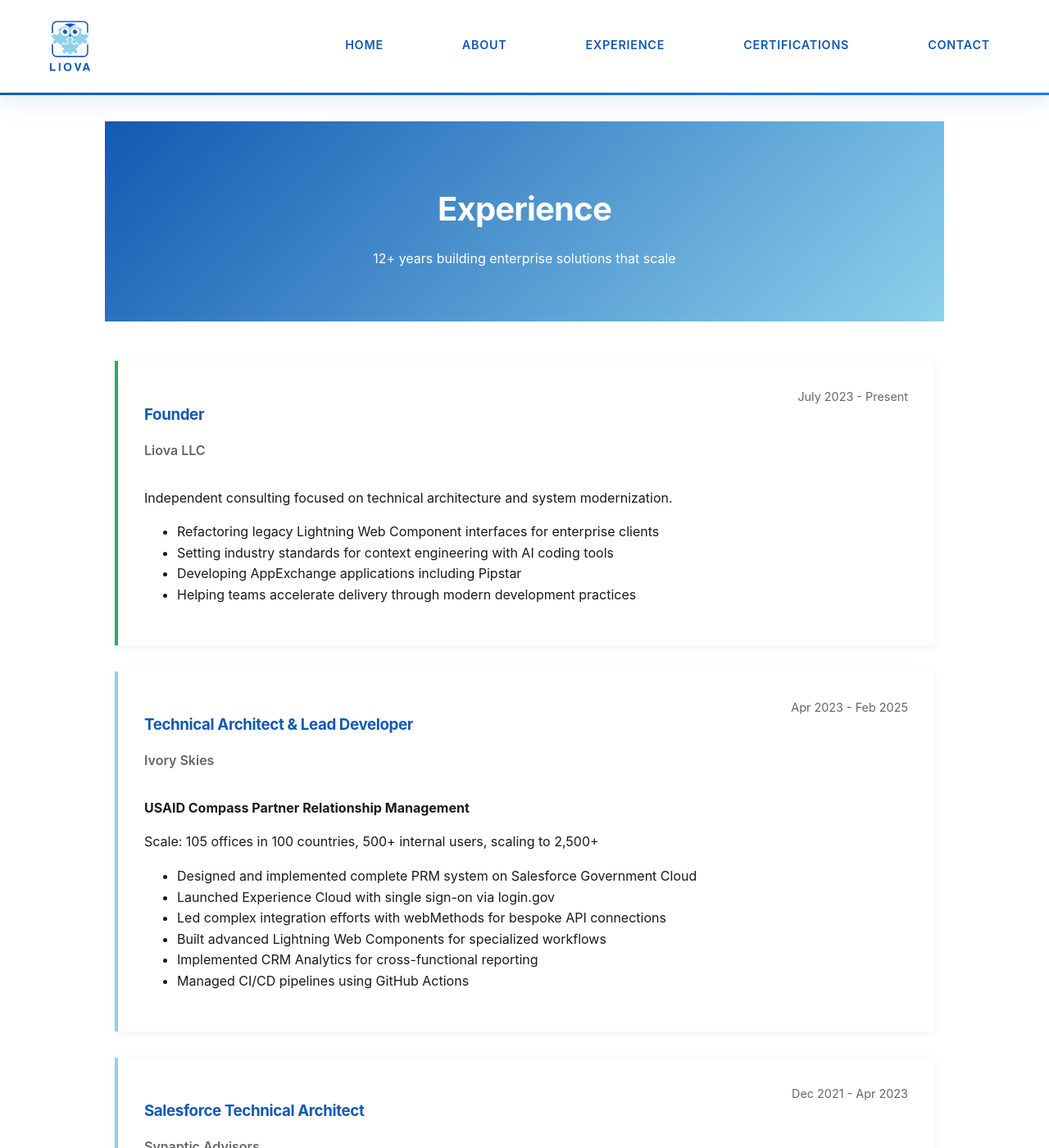
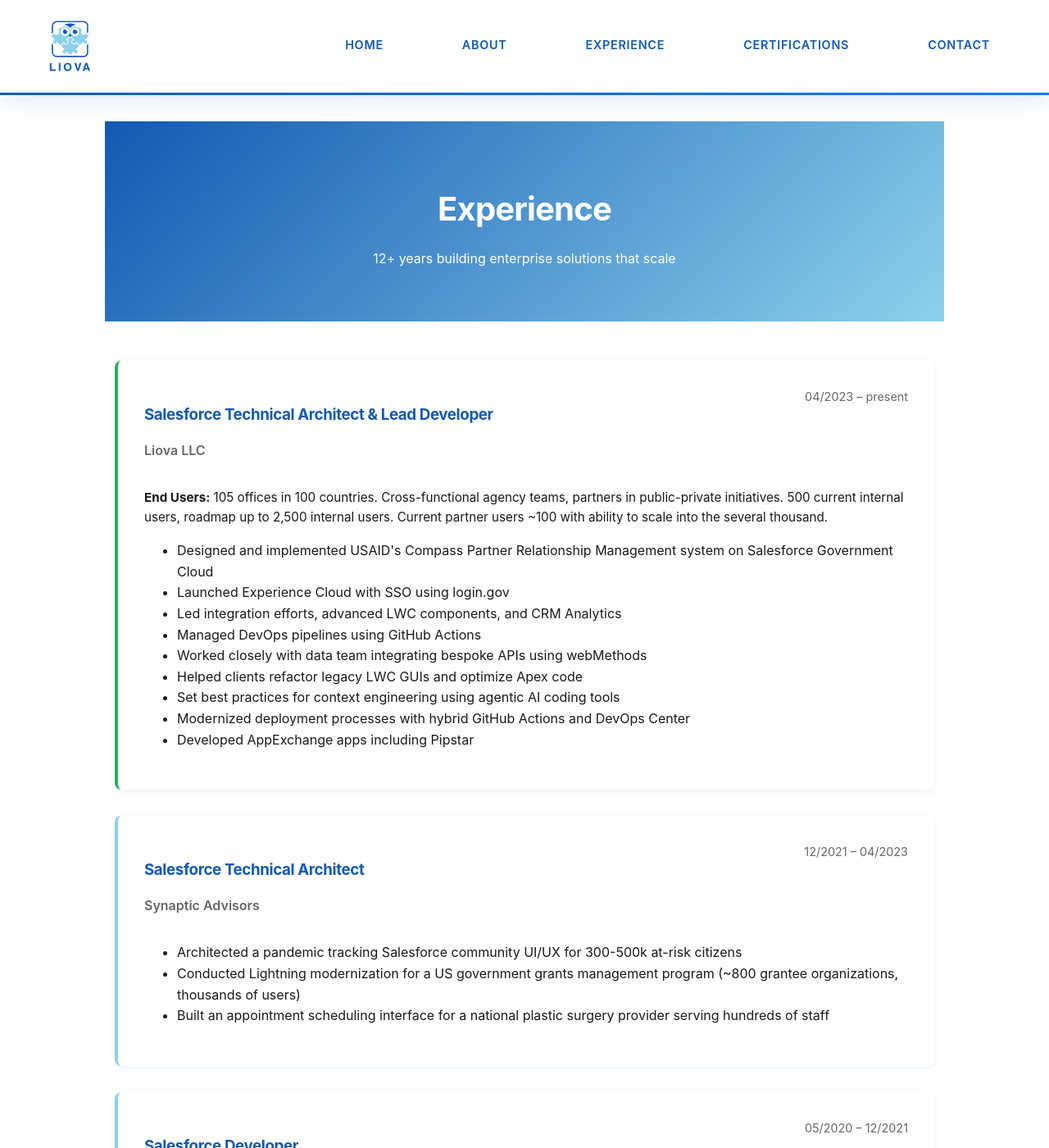
Before and after one commit to DelanoJo/liova.io, a Jekyll site: the page built from experience.html, in a window 1280 px wide and 1400 px high. Shown: the whole window at 82% size. Built offline with Jekyll 4.4.1, drawn with Linux system fonts in a browser that asks for light colours; some of the changed text lies outside the part shown.

Commit message:
updated experience

```diff
--- a/assets/css/custom.css
+++ b/assets/css/custom.css
@@ -679,6 +679,13 @@ footer {
   padding: 2rem;
   margin-bottom: 2rem;
   box-shadow: var(--shadow-sm);
+  border-radius: 8px;
+  transition: all 0.3s ease;
+}
+
+.experience-item:hover {
+  box-shadow: var(--shadow-md);
+  transform: translateX(4px);
 }
 
 .experience-item.current {
@@ -713,6 +720,13 @@ footer {
   padding: 1rem;
   background: var(--bg-light);
   border-radius: 4px;
+}
+
+.end-users {
+  font-size: 0.95rem;
+  line-height: 1.6;
+  color: var(--text-dark);
+  margin-bottom: 1rem;
 }
 
 .tech-tags {
--- a/experience.html
+++ b/experience.html
@@ -13,40 +13,23 @@ title: Experience - Delano Johnson
   <div class="experience-item current">
     <div class="experience-header">
       <div>
-        <h3>Founder</h3>
+        <h3>Salesforce Technical Architect & Lead Developer</h3>
         <p class="company">Liova LLC</p>
       </div>
-      <span class="dates">July 2023 - Present</span>
+      <span class="dates">04/2023 – present</span>
     </div>
     <div class="experience-content">
-      <p>Independent consulting focused on technical architecture and system modernization.</p>
+      <p class="end-users"><strong>End Users:</strong> 105 offices in 100 countries. Cross-functional agency teams, partners in public-private initiatives. 500 current internal users, roadmap up to 2,500 internal users. Current partner users ~100 with ability to scale into the several thousand.</p>
       <ul>
-        <li>Refactoring legacy Lightning Web Component interfaces for enterprise clients</li>
-        <li>Setting industry standards for context engineering with AI coding tools</li>
-        <li>Developing AppExchange applications including Pipstar</li>
-        <li>Helping teams accelerate delivery through modern development practices</li>
-      </ul>
-    </div>
-  </div>
-
-  <div class="experience-item">
-    <div class="experience-header">
-      <div>
-        <h3>Technical Architect & Lead Developer</h3>
-        <p class="company">Ivory Skies</p>
-      </div>
-      <span class="dates">Apr 2023 - Feb 2025</span>
-    </div>
-    <div class="experience-content">
-      <p><strong>USAID Compass Partner Relationship Management</strong></p>
-      <p>Scale: 105 offices in 100 countries, 500+ internal users, scaling to 2,500+</p>
-      <ul>
-        <li>Designed and implemented complete PRM system on Salesforce Government Cloud</li>
-        <li>Launched Experience Cloud with single sign-on via login.gov</li>
-        <li>Led complex integration efforts with webMethods for bespoke API connections</li>
-        <li>Built advanced Lightning Web Components for specialized workflows</li>
-        <li>Implemented CRM Analytics for cross-functional reporting</li>
-        <li>Managed CI/CD pipelines using GitHub Actions</li>
+        <li>Designed and implemented USAID's Compass Partner Relationship Management system on Salesforce Government Cloud</li>
+        <li>Launched Experience Cloud with SSO using login.gov</li>
+        <li>Led integration efforts, advanced LWC components, and CRM Analytics</li>
+        <li>Managed DevOps pipelines using GitHub Actions</li>
+        <li>Worked closely with data team integrating bespoke APIs using webMethods</li>
+        <li>Helped clients refactor legacy LWC GUIs and optimize Apex code</li>
+        <li>Set best practices for context engineering using agentic AI coding tools</li>
+        <li>Modernized deployment processes with hybrid GitHub Actions and DevOps Center</li>
+        <li>Developed AppExchange apps including Pipstar</li>
       </ul>
     </div>
   </div>
@@ -57,15 +40,13 @@ title: Experience - Delano Johnson
         <h3>Salesforce Technical Architect</h3>
         <p class="company">Synaptic Advisors</p>
       </div>
-      <span class="dates">Dec 2021 - Apr 2023</span>
+      <span class="dates">12/2021 – 04/2023</span>
     </div>
     <div class="experience-content">
-      <p>Led architecture for government and healthcare implementations.</p>
       <ul>
-        <li>Architected pandemic tracking platform serving 300-500K at-risk citizens</li>
-        <li>Modernized US government grants management system (800+ organizations)</li>
-        <li>Built appointment scheduling for national plastic surgery provider</li>
-        <li>Reduced technical debt through Lightning migration initiatives</li>
+        <li>Architected a pandemic tracking Salesforce community UI/UX for 300-500k at-risk citizens</li>
+        <li>Conducted Lightning modernization for a US government grants management program (~800 grantee organizations, thousands of users)</li>
+        <li>Built an appointment scheduling interface for a national plastic surgery provider serving hundreds of staff</li>
       </ul>
     </div>
   </div>
@@ -76,15 +57,14 @@ title: Experience - Delano Johnson
         <h3>Salesforce Developer</h3>
         <p class="company">Pinnacol Assurance</p>
       </div>
-      <span class="dates">May 2020 - Dec 2021</span>
+      <span class="dates">05/2020 – 12/2021</span>
     </div>
     <div class="experience-content">
-      <p>Platform engineering for Colorado's largest workers' compensation insurer.</p>
       <ul>
-        <li>Designed meta-layer for Platform Events and Shield encryption</li>
-        <li>Enhanced internal auditing capabilities and compliance tracking</li>
-        <li>Modernized LWC components and migrated integrations to JWT</li>
-        <li>Improved system observability and monitoring</li>
+        <li>Designed a meta-layer for Platform Events & Shield, enhancing internal auditing</li>
+        <li>Modernized LWC front-end features and migrated integrations to JWT callouts</li>
+        <li>Overhauled document upload system to work across multiple objects</li>
+        <li>Maintained and enhanced batch transaction process</li>
       </ul>
     </div>
   </div>
@@ -95,15 +75,13 @@ title: Experience - Delano Johnson
         <h3>Senior Salesforce Engineer</h3>
         <p class="company">Traemand</p>
       </div>
-      <span class="dates">Nov 2019 - May 2020</span>
+      <span class="dates">11/2019 – 05/2020</span>
     </div>
     <div class="experience-content">
-      <p>Field Service Lightning optimization for enterprise clients.</p>
       <ul>
-        <li>Revamped FSL tablet processes for field technicians</li>
-        <li>Enhanced API batch processing for IKEA systems integration</li>
-        <li>Optimized overnight route planning algorithms</li>
-        <li>Implemented CI/CD with GitLab</li>
+        <li>Revamped Field Service Lightning (FSL) tablet processes and applied CI with GitLab</li>
+        <li>Enhanced API batch processing for IKEA's systems</li>
+        <li>Optimized overnight on-platform route optimization</li>
       </ul>
     </div>
   </div>
@@ -114,19 +92,14 @@ title: Experience - Delano Johnson
         <h3>Senior Salesforce Engineer</h3>
         <p class="company">Ticketmaster</p>
       </div>
-      <span class="dates">May 2018 - Nov 2019</span>
+      <span class="dates">05/2018 – 11/2019</span>
     </div>
     <div class="experience-content">
-      <p>Call center transformation for 900+ agent operation.</p>
       <ul>
-        <li>Led complete Lightning UI/UX transition</li>
-        <li>Built in-app tooling that reduced disposition time by 20%</li>
-        <li>Implemented Shield Platform Encryption</li>
-        <li>Established robust CI/CD processes via GitLab</li>
+        <li>Led Lightning UI/UX transition for a 900+ agent call center, overhauling and building several new components</li>
+        <li>Deployed in-app tooling to reduce agent disposition time by 20%</li>
+        <li>Implemented Shield Platform Encryption and robust CI via GitLab</li>
       </ul>
-      <div class="impact-metric">
-        <strong>Impact:</strong> 20% reduction in average handle time, saving 150+ hours daily
-      </div>
     </div>
   </div>
 
@@ -136,33 +109,13 @@ title: Experience - Delano Johnson
         <h3>Senior Software Engineer</h3>
         <p class="company">Apto</p>
       </div>
-      <span class="dates">Feb 2016 - May 2018</span>
+      <span class="dates">02/2016 – 05/2018</span>
     </div>
     <div class="experience-content">
-      <p>Full-stack development for commercial real estate platform.</p>
       <ul>
         <li>Built AI random forest recommendation engine (Docker, GCP/AWS)</li>
-        <li>Delivered core features for AppExchange application</li>
-        <li>Engineered solutions for multi-million dollar contract workflows</li>
-        <li>Scaled platform to handle 10x transaction volume</li>
-      </ul>
-    </div>
-  </div>
-
-  <div class="experience-item">
-    <div class="experience-header">
-      <div>
-        <h3>Senior Technical Consultant</h3>
-        <p class="company">Perficient</p>
-      </div>
-      <span class="dates">Jul 2015 - Feb 2016</span>
-    </div>
-    <div class="experience-content">
-      <p>Technical advisory and implementation services.</p>
-      <ul>
-        <li>Advised Fortune 500 clients on Salesforce best practices</li>
-        <li>Developed REST APIs and custom user interfaces</li>
-        <li>Led technical workshops and knowledge transfer sessions</li>
+        <li>Delivered core Appexchange app features</li>
+        <li>Engineered scalable solutions for multimillion-dollar commercial real estate contracts</li>
       </ul>
     </div>
   </div>
@@ -171,17 +124,15 @@ title: Experience - Delano Johnson
     <div class="experience-header">
       <div>
         <h3>Salesforce Developer</h3>
-        <p class="company">Mesa Laboratories</p>
+        <p class="company">Mesa Laboratories, Inc.</p>
       </div>
-      <span class="dates">Jan 2014 - Jul 2015</span>
+      <span class="dates">01/2014 – 02/2016</span>
     </div>
     <div class="experience-content">
-      <p>Platform development for medical device manufacturer.</p>
       <ul>
-        <li>Built custom Visualforce and Apex applications</li>
-        <li>Integrated NetSuite and Autodesk PLM 360</li>
-        <li>Rolled out ServiceMax for continuous monitoring subsidiary</li>
-        <li>Managed legacy system integrations via JitterBit</li>
+        <li>Produced custom Visualforce and Apex applications, integrated NetSuite and Autodesk PLM 360</li>
+        <li>Rolled out ServiceMax to an acquired Continuous Monitoring subsidiary</li>
+        <li>Managed integrations with legacy systems via JitterBit</li>
       </ul>
     </div>
   </div>
@@ -190,16 +141,14 @@ title: Experience - Delano Johnson
     <div class="experience-header">
       <div>
         <h3>MIS Programmer</h3>
-        <p class="company">Page 1 Solutions</p>
+        <p class="company">Page 1 Solutions, LLC</p>
       </div>
-      <span class="dates">Apr 2012 - Jan 2014</span>
+      <span class="dates">04/2012 – 01/2014</span>
     </div>
     <div class="experience-content">
-      <p>Early career focused on automation and reporting.</p>
       <ul>
-        <li>Created custom Visualforce applications and customer portal</li>
-        <li>Migrated reporting processes from Visual Basic to Asynchronous Apex</li>
-        <li>Delivered client-specific marketing insights dashboards</li>
+        <li>Created custom Visualforce apps and a customer portal to deliver client-specific marketing insights</li>
+        <li>Migrated monthly dashboard and report processing from Visual Basic to Asynchronous Apex</li>
       </ul>
     </div>
   </div>
```
